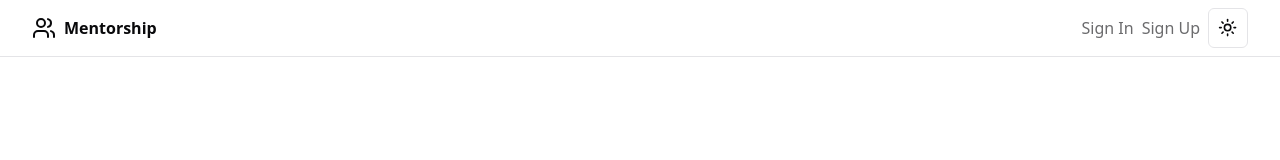
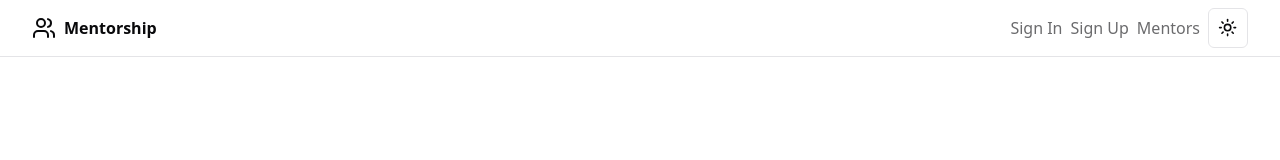
Before and after one commit to sominola/mentory, a React (Vite) app: page / in a window 1280 px wide. Shown: the top 160 px of the page. Built offline with nearby package versions, Linux system fonts and the light colour scheme.

Commit message:
refactoring

```diff
--- a/src/components/header/header.tsx
+++ b/src/components/header/header.tsx
@@ -25,6 +25,9 @@ export const Header = () => {
           <Link className="transition-colors hover:text-foreground/80 text-foreground/60" to={AppRoute.SIGN_UP}>
             Sign Up
           </Link>
+          <Link className="transition-colors hover:text-foreground/80 text-foreground/60" to={AppRoute.MENTORS}>
+            Mentors
+          </Link>
           <nav className="flex items-center">
             <ModeToggle />
           </nav>
```
